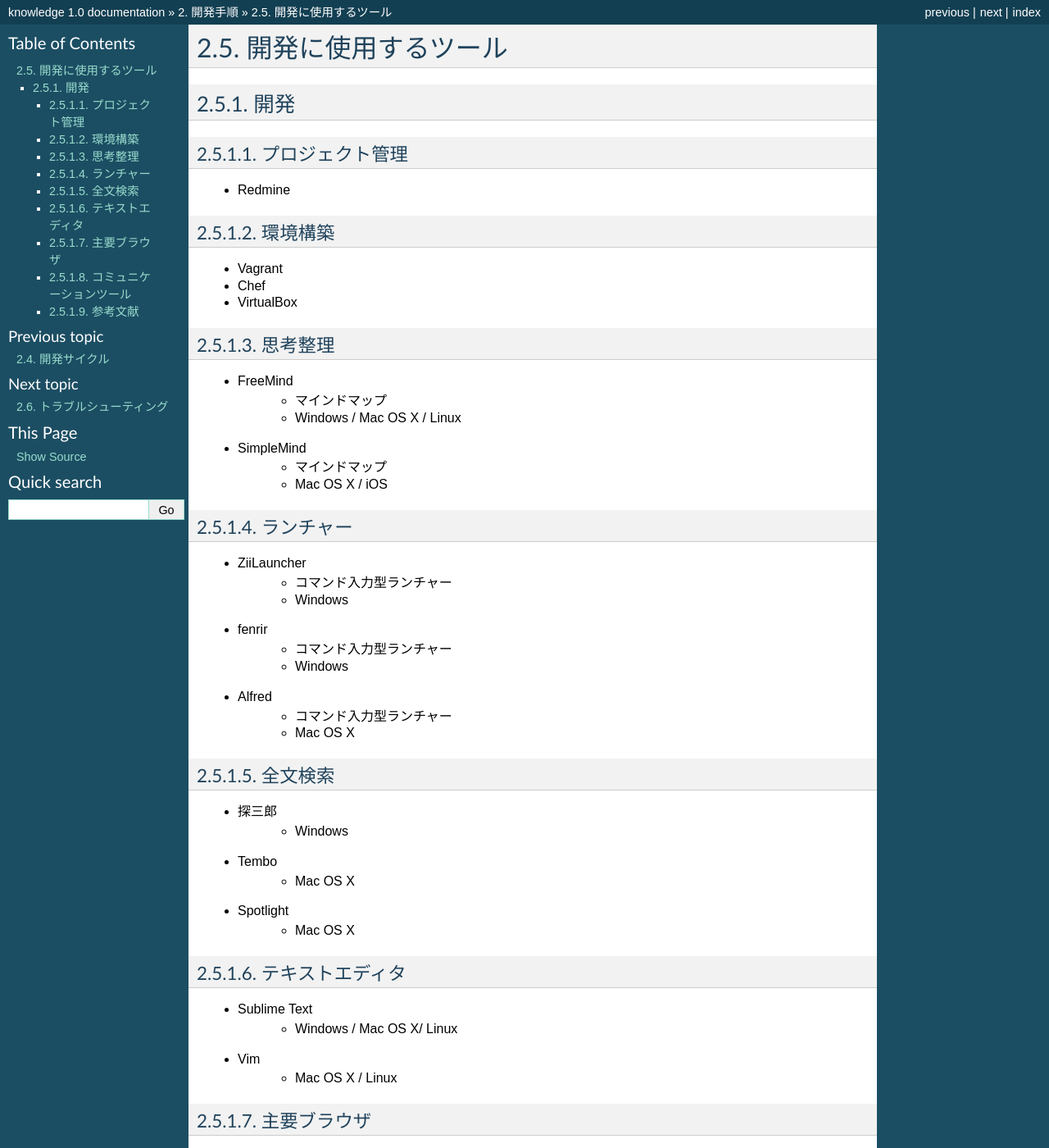
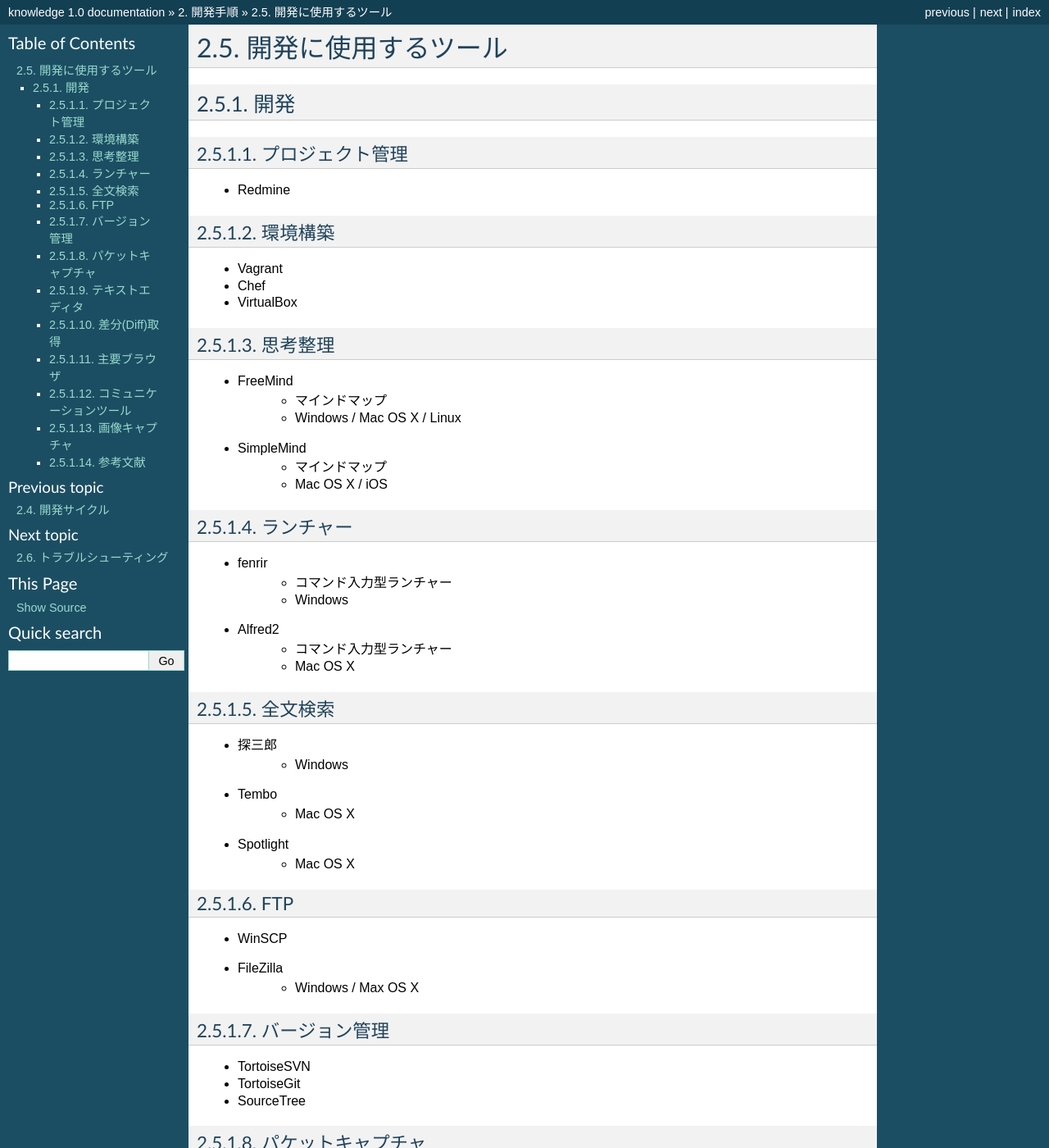
Before and after one commit to madobon/wiki, a Sphinx documentation site: the page built from source/development/devtools.rst, in a window 1280 px wide and 1400 px high. Shown: the whole window at 82% size. Built offline with Sphinx 7.4.7, drawn with Linux system fonts in a browser that asks for light colours; some of the changed text lies outside the part shown.

Commit message:
no message

```diff
--- a/source/conf.py
+++ b/source/conf.py
@@ -28,9 +28,9 @@
 # Add any Sphinx extension module names here, as strings. They can be
 # extensions coming with Sphinx (named 'sphinx.ext.*') or your custom
 # ones.
-extensions = ['sphinxtogithub']
-sphinx_to_github = True
-sphinx_to_github_verbose = True
+# extensions = ['sphinxtogithub']
+# sphinx_to_github = True
+# sphinx_to_github_verbose = True
 
 
 # Add any paths that contain templates here, relative to this directory.
--- a/source/development/devtools.rst
+++ b/source/development/devtools.rst
@@ -26,13 +26,10 @@
 
 ランチャー
 -----------
-* ZiiLauncher
-    - コマンド入力型ランチャー
-    - Windows
 * fenrir
     - コマンド入力型ランチャー
     - Windows
-* Alfred
+* Alfred2
     - コマンド入力型ランチャー
     - Mac OS X
 
@@ -45,12 +42,32 @@
 * Spotlight
     - Mac OS X
 
+FTP
+-----
+* WinSCP
+* FileZilla
+    - Windows / Max OS X
+
+バージョン管理
+---------------
+* TortoiseSVN
+* TortoiseGit
+* SourceTree
+
+パケットキャプチャ
+------------------
+* WireShark
+
 テキストエディタ
 ---------------
 * Sublime Text
     - Windows / Mac OS X/ Linux
 * Vim
     - Mac OS X / Linux
+
+差分(Diff)取得
+---------------
+* WinMerge
 
 主要ブラウザ
 -------------
@@ -61,8 +78,20 @@
 
 コミュニケーションツール
 ----------------------
-* IRC
+* LimeChat
+    - IRCクライアント
 * IP Messenger
+    - IPメッセンジャー
+* Chat and Messenger
+    - IPメッセンジャー
+
+画像キャプチャ
+-------------
+* ScreenPresso
+    - Windows
+* Skitch
+    - Mac OS X / Windows
+
 
 参考文献
 ---------
```
